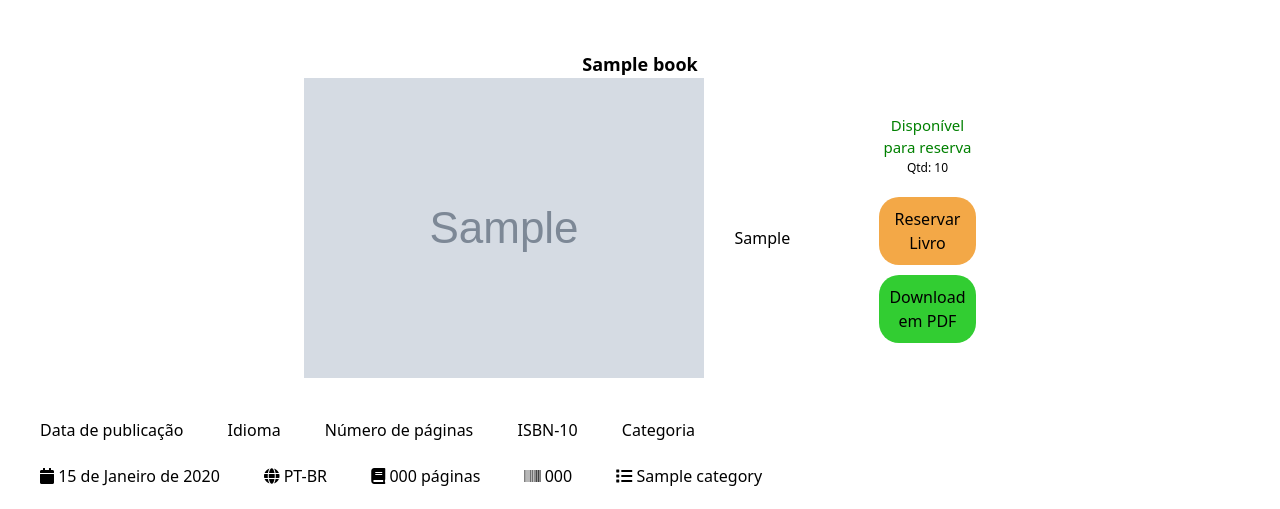
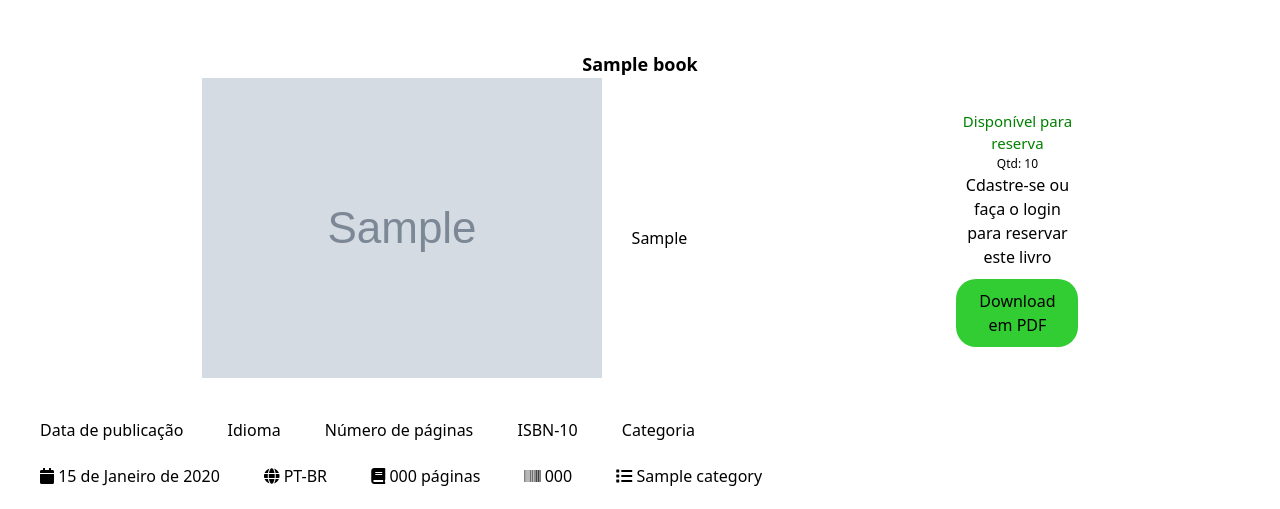
Before and after one commit to ericsanto/biblioteca_django, a Django app: page /library/detalhe-livro/1/ in a window 1280 px wide. Shown: the part 140-649 px from the top of the page. Run offline with Django 5.2, Linux system fonts and the light colour scheme; tables that the repository leaves empty hold one stand-in row (values such as "Sample post"); grey boxes marked "Sample" are stand-in pictures; some libraries are stand-ins or nearby versions; some web fonts are replaced.

Commit message:
Adicionando mensagem de aviso. Caso o livro estaja disponível para reserva e usuário não estiver logado. Ele receberá um aviso pedindo para logar

```diff
--- a/library/templates/book_detail.html
+++ b/library/templates/book_detail.html
@@ -46,11 +46,14 @@
               {% if book.quantity > 0 %}
                 <h3 class="warner-message">Disponível para reserva</h3>
                 <p class="quantity">Qtd: {{book.quantity}}</p>
+                {% if request.user.is_authenticated %}
                 <form action="{% url 'reserve_create' book.pk%}" method="post">
                   {% csrf_token %}
                   <button type="submit" class="disponibility">Reservar Livro</button>
                 </form>
-
+                {% else %}
+                <p>Cdastre-se ou faça o login para reservar este livro</p>
+                {% endif %}
               {% else %}
                 <h3 class="not-disponibility"> Este Livro não está disponível para reserva</h3>
                 <p class="quantity">Qtd: {{book.quantity}}</p>
```
